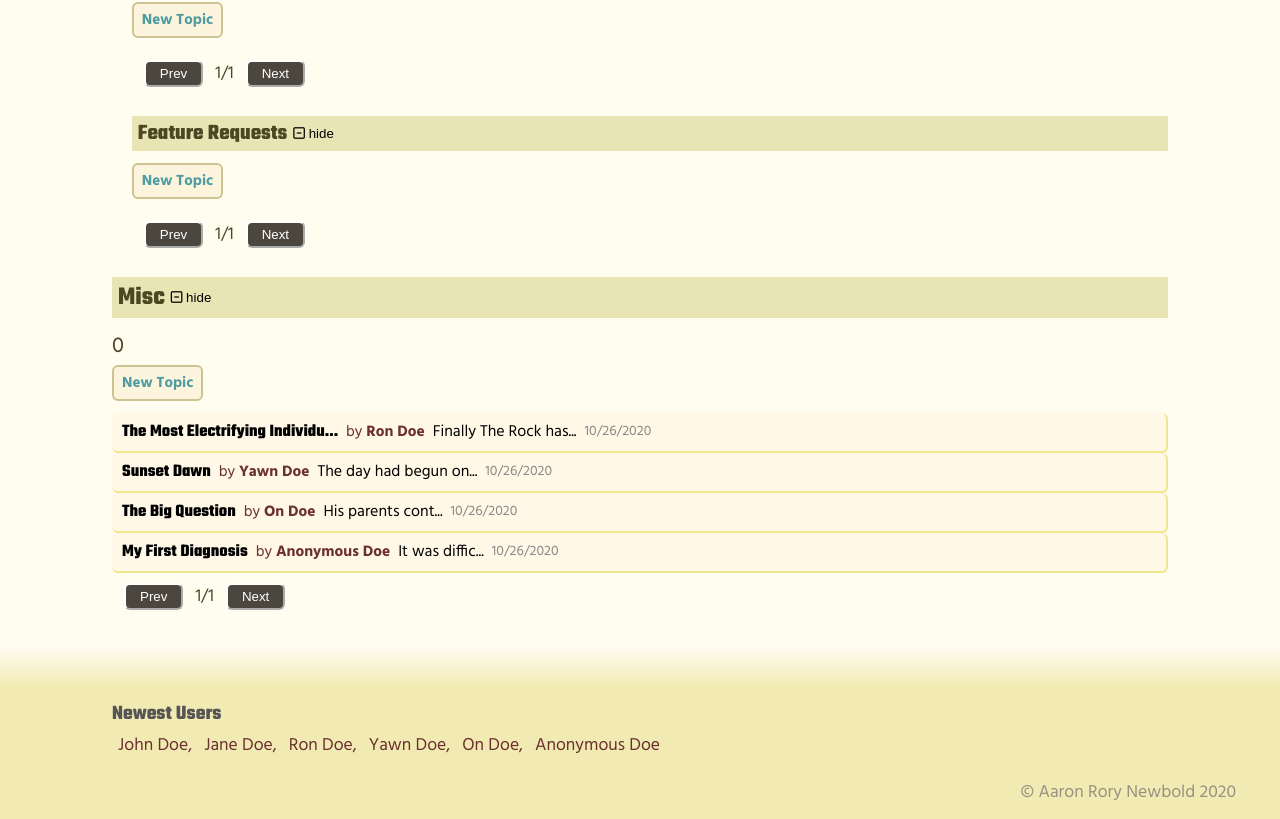
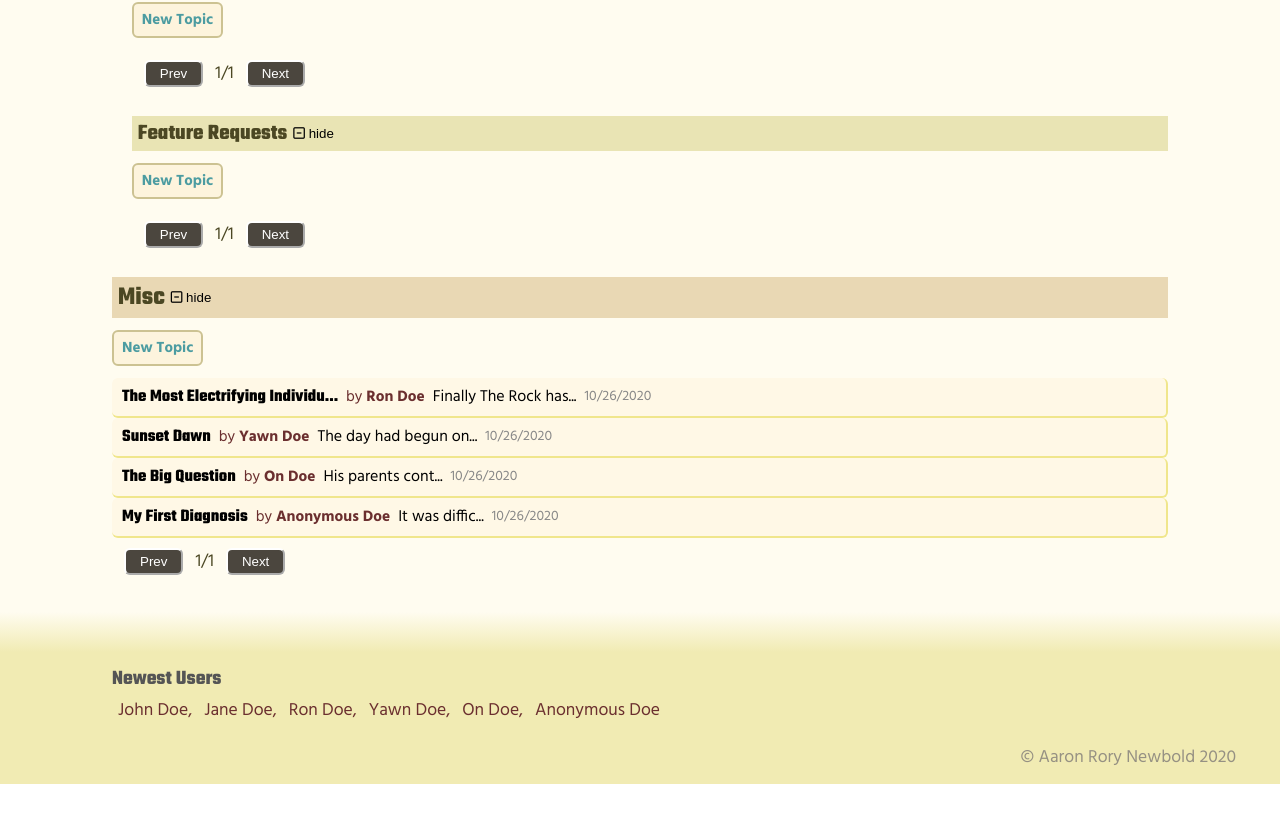
Before and after one commit to Aaron-RN/REACT-CMSBlog, a React (Create React App) app: page / in a window 1280 px wide. Shown: the part 1088-1907 px from the top of the page. After the commit the page ends 1872 px from the top, so only its background shows below. Built offline with nearby package versions, Linux system fonts and the light colour scheme.

Commit message:
CSS Changes to differ more easily between new forums

```diff
--- a/src/assets/css/blogPage.css
+++ b/src/assets/css/blogPage.css
@@ -30,7 +30,7 @@
 }
 #BlogPage .edit-post-btn:hover { transform: scale(1.035); }
 
-#BlogPage .bg-announcement { background-color: #e9ddb4 !important; }
+#BlogPage .bg-announcement { background-color: #e9d8b4 !important; }
 #BlogPage .header-title {
   display: flex;
   align-items: center;
@@ -46,10 +46,7 @@
 }
 
 #BlogPage .forum-section {
-  /* border: 1px solid #e9e4b4; */
-  /* background-color: #fffbf5; */
   margin-bottom: 1em;
-  /* box-shadow: 0px 6px 12px #e9e4b4; */
 }
 
 #BlogPage .pinned-section {
--- a/src/components/functional/blogPage/postPage.js
+++ b/src/components/functional/blogPage/postPage.js
@@ -26,6 +26,8 @@ const PostPage = ({ match, allPosts, user }) => {
   return (
     <div id="BlogPage" className="bg-main">
       <div className="container-md">
+        <div className="section">
+          <h4 className="text-grey">Forums</h4>
           <div>
             <Link to={`/${forum}`}><i className="fas fa-chevron-circle-left pr-1" /></Link>
             <Link to={`/${forum}`} className="header text-caps">{forum}</Link>
@@ -42,7 +44,7 @@ const PostPage = ({ match, allPosts, user }) => {
           </div>
           <div ref={bodyElem} />
         </div>
-
+      </div>
     </div>
   );
 };
--- a/src/components/presentational/blogPage/forumDisplay.js
+++ b/src/components/presentational/blogPage/forumDisplay.js
@@ -46,13 +46,13 @@ const ForumDisplay = ({
 
   return (
     <div className="forum-section z-2">
-      <div className="header-title">
+      <div className="header-title bg-announcement">
         <Link to={`/${forumTitle}`} className="text-black"><h3 className="text-camel">{forumTitle}</h3></Link>
         <button type="button" onClick={() => handleShowForum(showForum)}>
           {handleIcon(showForum)}
         </button>
       </div>
-      {(subForums.length && showForum) && populateSubForums()}
+      {(subForums.length > 0 && showForum) && populateSubForums()}
       {(!subForums.length && showForum) && (
         <div>
           <Link to={`/${forumTitle}/posts/new`} className="new-post-btn">New Topic</Link>
```
Lines whose indentation alone changed are shown as unchanged.
